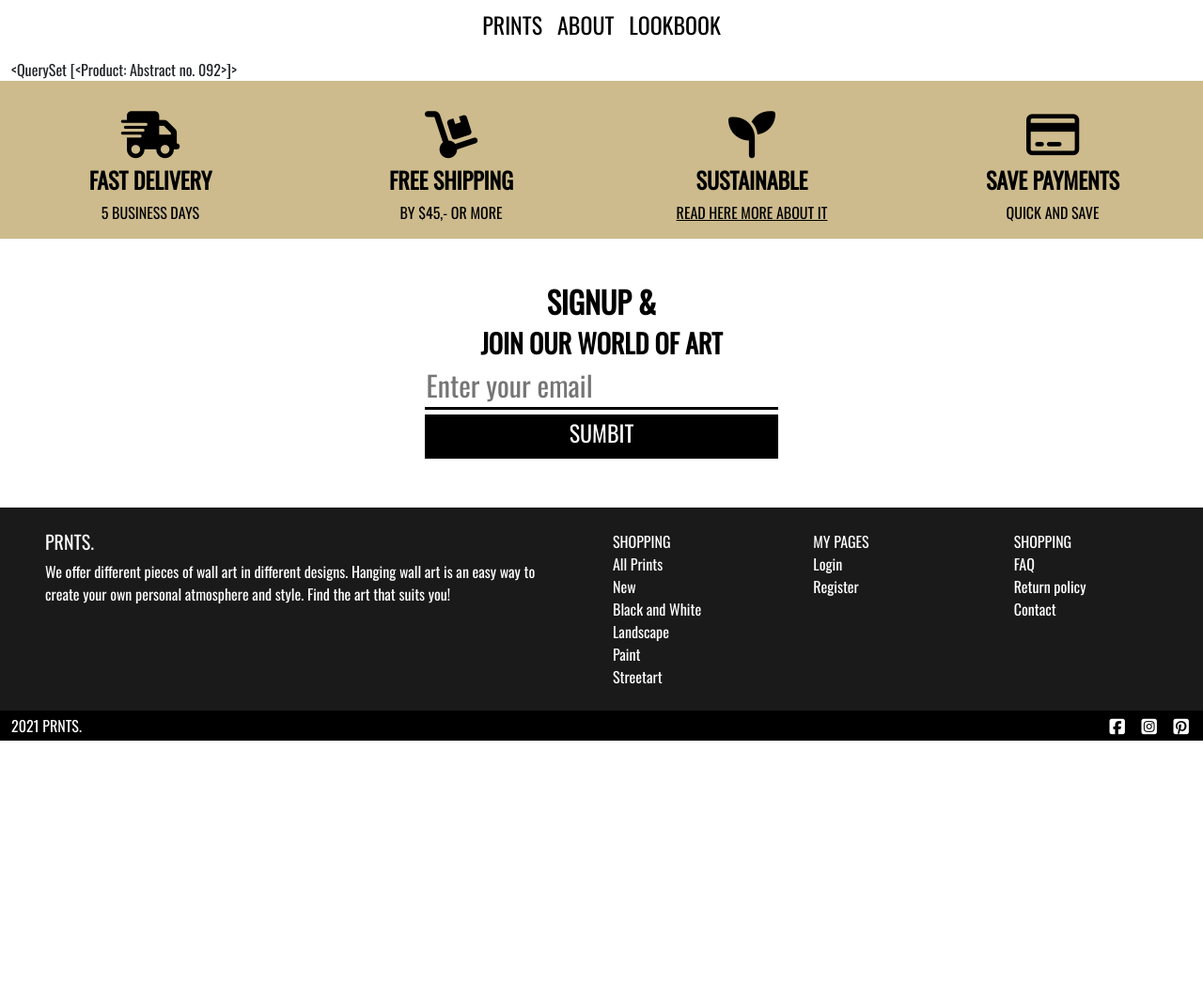
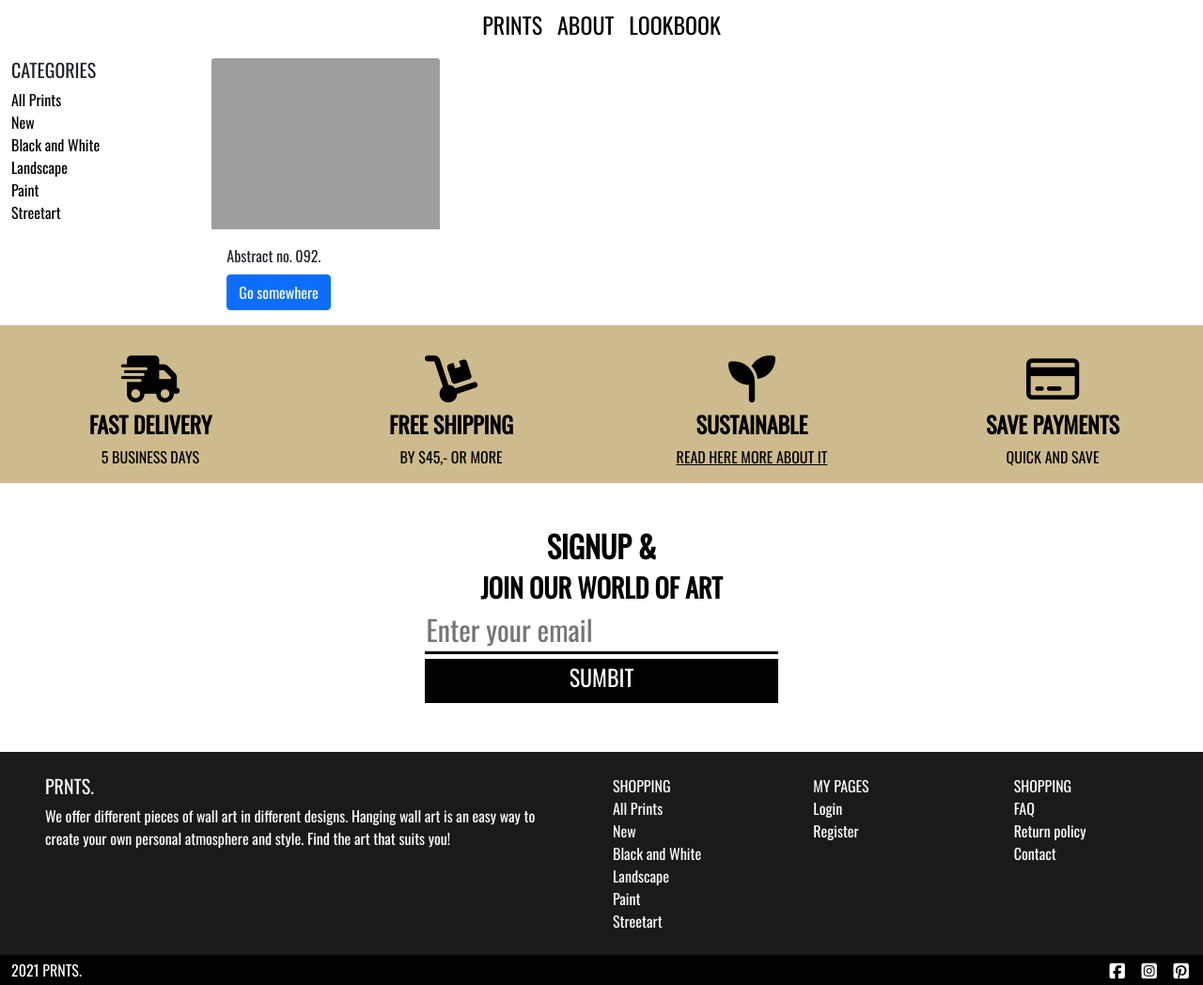
Before and after one commit to juanstelling/ms4_prnts, a Django app: template products/templates/products/products.html in a window 1280 px wide. Shown: the part 179-1227 px from the top of the page at 94% size. Before the commit the page ends 967 px from the top, so only its background shows below. Run offline with Django 3.2, Linux system fonts and the light colour scheme; the template is opened without the code that fills it: values that come from a table or form of the project are taken from there, others are empty; data comes from the database, SQL or seed files in the repository; parts of the project's set-up code (start-up, migrations or seed data) failed here and were passed over; some libraries are stand-ins or nearby versions; grey boxes are pictures that could not be loaded.

Commit message:
added structure to products templates

```diff
--- /dev/null
+++ b/products/templates/products/includes/all_products.html
@@ -0,0 +1,53 @@
+<div class="row">
+    <!-- navigation to categories -->
+    <div class="col">
+        <h5 class="uppercase">Categories</h5>
+        <ul class="list-unstyled">
+            <li>
+                <a class="text-black text-decoration-none" href="{% url 'products' %}">All Prints</a>
+            </li>
+            <li>
+                <a class="text-black text-decoration-none" href="">New</a>
+            </li>
+            <li>
+                <a class="text-black text-decoration-none" href="">Black and White</a>
+            </li>
+            <li>
+                <a class="text-black text-decoration-none" href="">Landscape</a>
+            </li>
+            <li>
+                <a class="text-black text-decoration-none" href="">Paint</a>
+            </li>
+            <li>
+                <a class="text-black text-decoration-none" href="">Streetart</a>
+            </li>
+        </ul>
+
+    </div>
+    <!-- all products -->
+    <div class="col-10 ">
+        <div class="row">
+            {% for product in products %}
+                <div class="col-sm-6 col-md-6 col-lg-4 col-xl-3">
+                    <div class="card border-0">
+                        {% if product.image %}
+                            <!-- Image of product -->
+                            <a href="">
+                                <img src="..." class="card-img-top" alt="...">
+                            </a>
+                        {% else %}
+                            <!-- default error image -->
+                            <a href="">
+                                <img src="..." class="card-img-top" alt="...">
+                            </a>
+                        {% endif %}
+                        <div class="card-body">
+                            <p class="card-title">{{ product.name }}.</p>
+                            <a href="#" class="btn btn-primary">Go somewhere</a>
+                        </div>
+                    </div>
+                </div>
+            {% endfor %}
+        </div>
+    </div>
+</div>
--- a/products/templates/products/products.html
+++ b/products/templates/products/products.html
@@ -3,11 +3,8 @@
 {% block extra_title %}| PRODUCTS {% endblock %}
 
 {% block content %}
-    <div class="row">
-        <div class="col">
-            {{ products }}
-        </div>
-    </div>
+    <!-- All products -->
+    {% include 'products/includes/all_products.html' %}
 
     <!-- Unique selling points -->
     {% include 'home/includes/usp.html' %}
```
